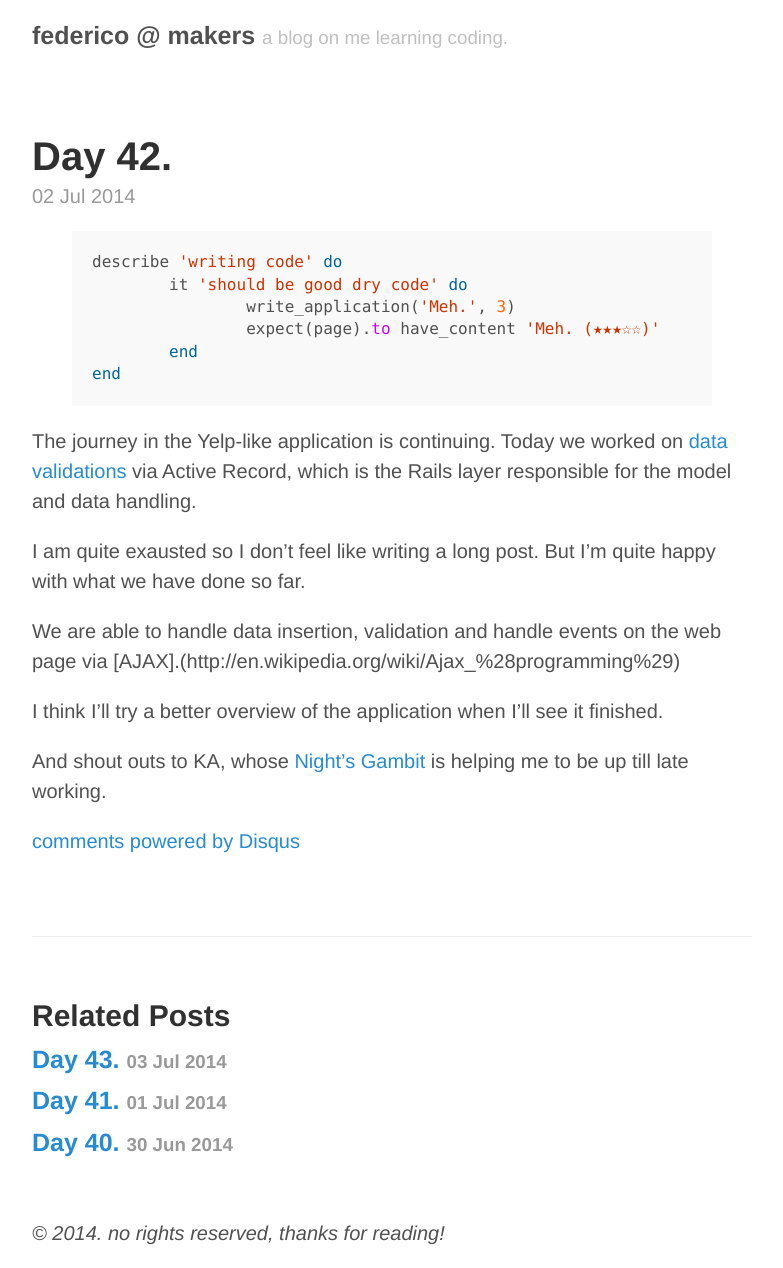
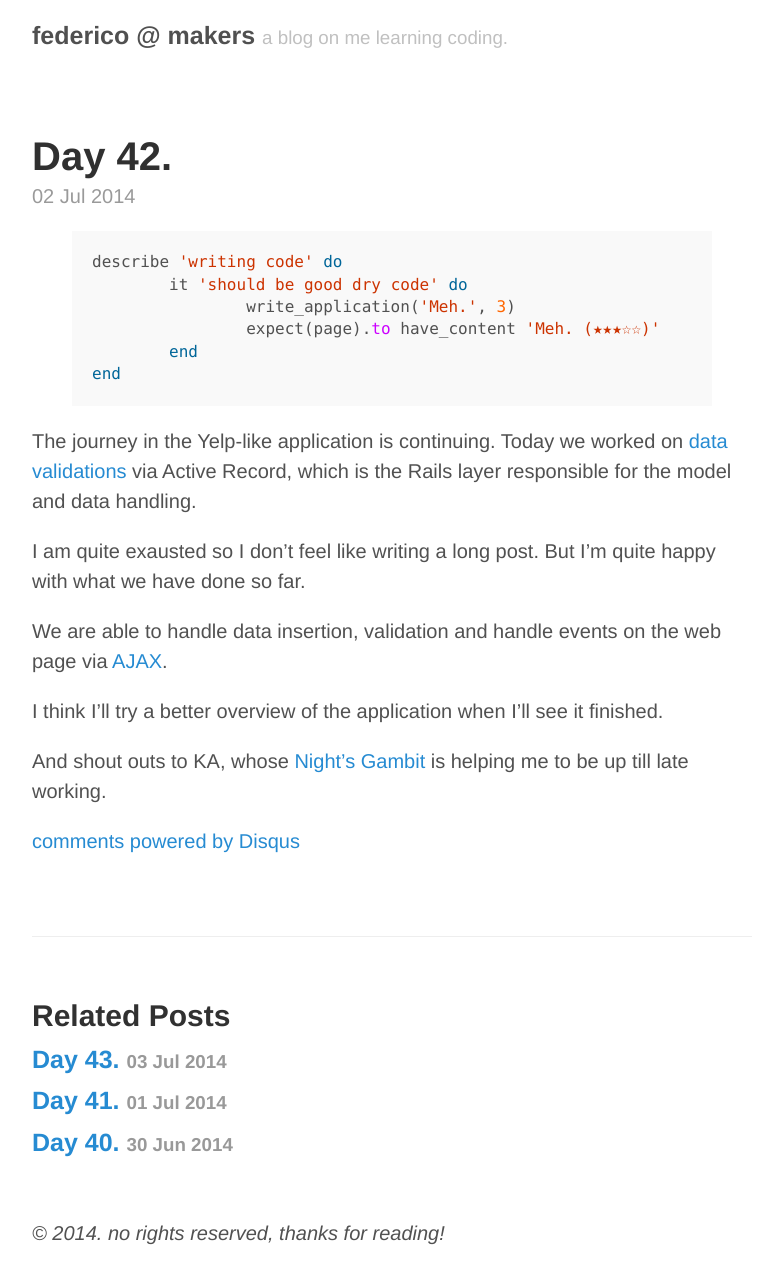
Before and after one commit to federicomaffei/federicomaffei.github.io, a Jekyll site: the page built from _posts/2014-07-02-day-42.md, in a window 1280 px wide. Shown: the whole page, without its empty margins (248-1031 px from the left). Built offline with Jekyll 4.4.1, drawn with Linux system fonts in a browser that asks for light colours; Markdown is read by kramdown in place of the engine named in the settings; comment, search, counter and statistics services are not loaded.

Commit message:
corrected typo

```diff
--- a/_posts/2014-07-02-day-42.md
+++ b/_posts/2014-07-02-day-42.md
@@ -20,7 +20,7 @@ Today we worked on [data validations](http://edgeguides.rubyonrails.org/active_r
 
 I am quite exausted so I don't feel like writing a long post. But I'm quite happy with what we have done so far.
 
-We are able to handle data insertion, validation and handle events on the web page via [AJAX].(http://en.wikipedia.org/wiki/Ajax_%28programming%29)
+We are able to handle data insertion, validation and handle events on the web page via [AJAX](http://en.wikipedia.org/wiki/Ajax_%28programming%29).
 
 I think I'll try a better overview of the application when I'll see it finished.
 
```
